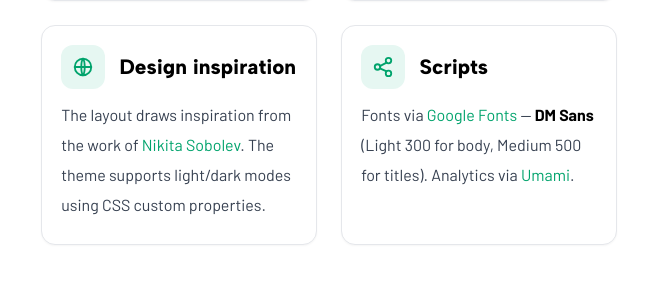
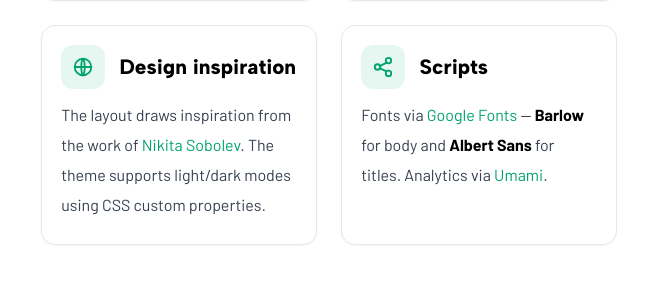
Before and after one commit to talkxo/rishiraj-blog-machine, a Jekyll site: the page built from _pages/colophon.md, in a window 1280 px wide. Shown: the part 1033-1332 px from the top of the page, without its empty margins (311-959 px from the left). Built offline with Jekyll 4.4.1, drawn with Linux system fonts in a browser that asks for light colours.

Commit message:
docs: update colophon font attributions to Barlow and Albert Sans

```diff
--- a/_pages/colophon.md
+++ b/_pages/colophon.md
@@ -50,6 +50,6 @@ These are the theme tokens used across the site.
       <div class="c-card__icon">{% include icon.html name="share" %}</div>
       <h3>Scripts</h3>
     </div>
-    <p>Fonts via <a href="https://fonts.google.com/" target="_blank" rel="noopener">Google Fonts</a> — <strong>DM Sans</strong> (Light 300 for body, Medium 500 for titles). Analytics via <a href="https://umami.is/" target="_blank" rel="noopener">Umami</a>.</p>
+    <p>Fonts via <a href="https://fonts.google.com/" target="_blank" rel="noopener">Google Fonts</a> — <strong>Barlow</strong> for body and <strong>Albert Sans</strong> for titles. Analytics via <a href="https://umami.is/" target="_blank" rel="noopener">Umami</a>.</p>
   </article>
 </section>
```
